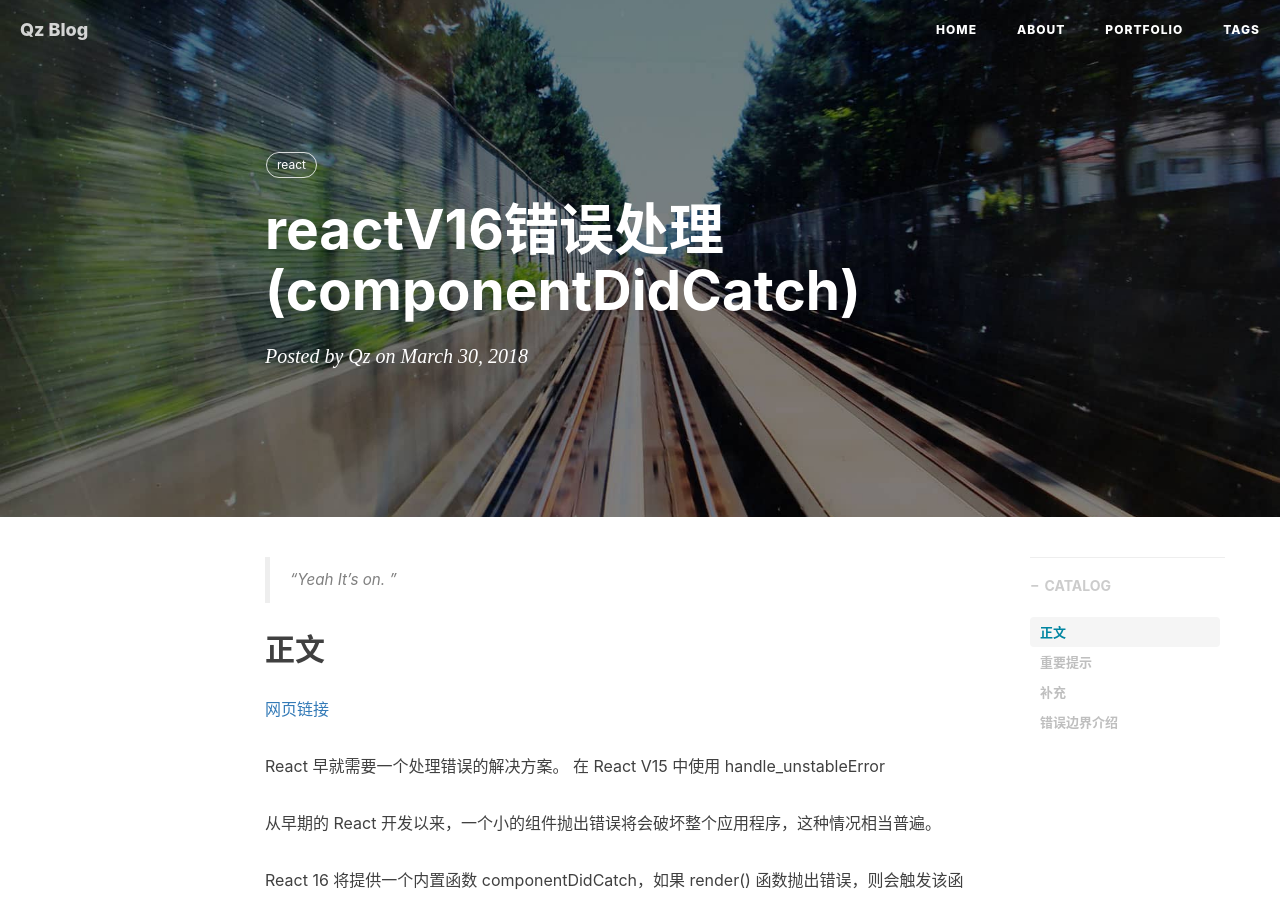
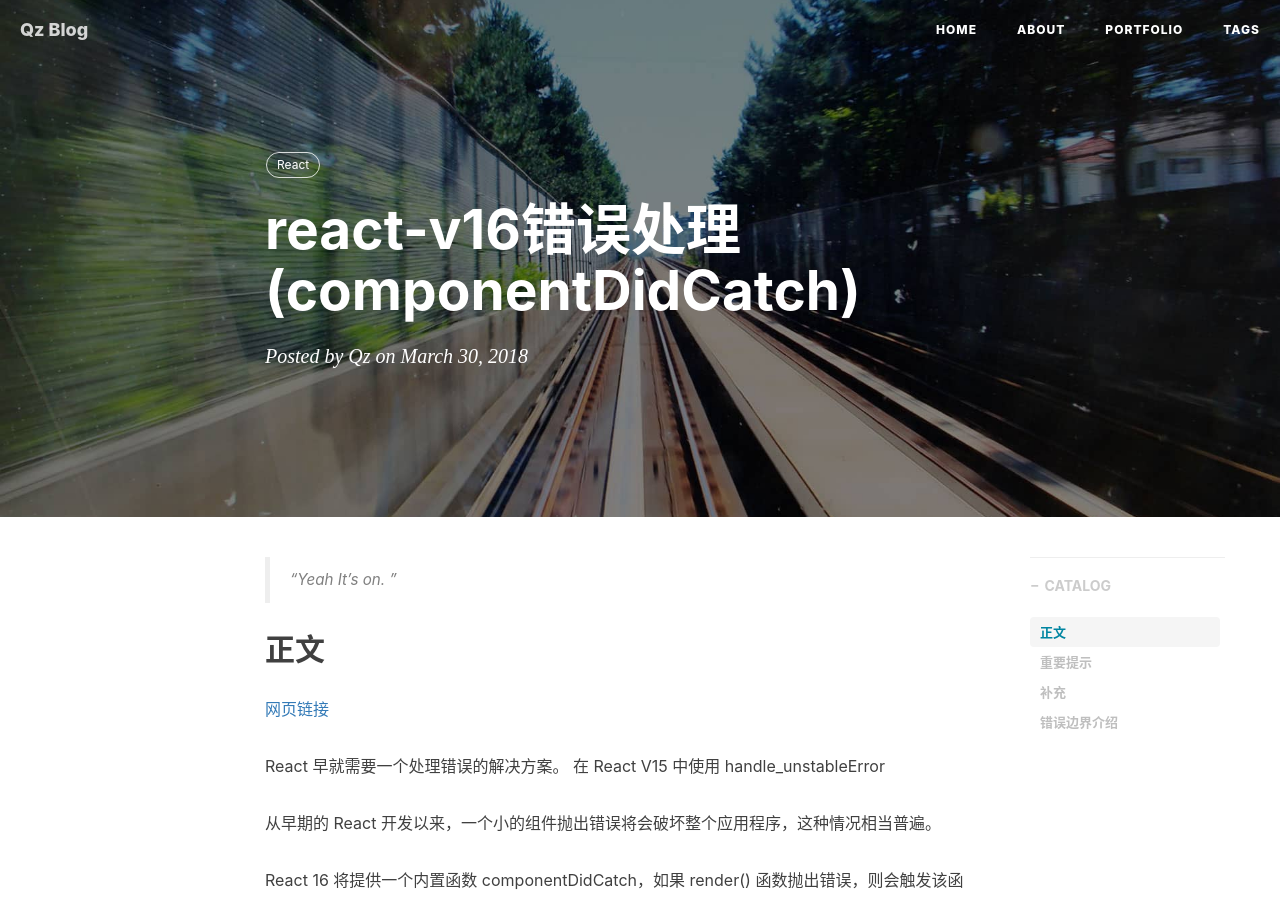
Before and after one commit to stephen-mi/QinZhen001.github.io, a Jekyll site: the page built from _posts/2018-03-30-react-v16错误处理(componentDidCatch)-myblog.markdown, in a window 1280 px wide and 900 px high. Built offline with Jekyll 4.4.1, drawn with Linux system fonts in a browser that asks for light colours; nearby versions of some CDN libraries; comment, search, counter and statistics services are not loaded.

Commit message:
qz commit

```diff
--- a/_posts/2018-01-07-Vue中过滤器filters-myblog.markdown
+++ b/_posts/2018-01-07-Vue中过滤器filters-myblog.markdown
@@ -1,6 +1,6 @@
 ---
 layout:     post
-title:      "Vue中过滤器filters-myblog"
+title:      "Vue中过滤器filters"
 date:       2018-01-07 13:33:00
 author:     "Qz"
 header-img: "img/post-bg-2015.jpg"
--- a/_posts/2018-03-30-reactV16错误处理(componentDidCatch)-myblog.markdown
+++ b/_posts/2018-03-30-react-v16错误处理(componentDidCatch)-myblog.markdown
@@ -1,12 +1,12 @@
 ---
 layout:     post
-title:      "reactV16错误处理(componentDidCatch)"
+title:      "react-v16错误处理(componentDidCatch)"
 date:       2018-03-30 23:39:00
 author:     "Qz"
 header-img: "img/post-bg-2015.jpg"
 catalog: true
 tags:
-    - react
+    - React
 ---
 
 > “Yeah It's on. ”
```
